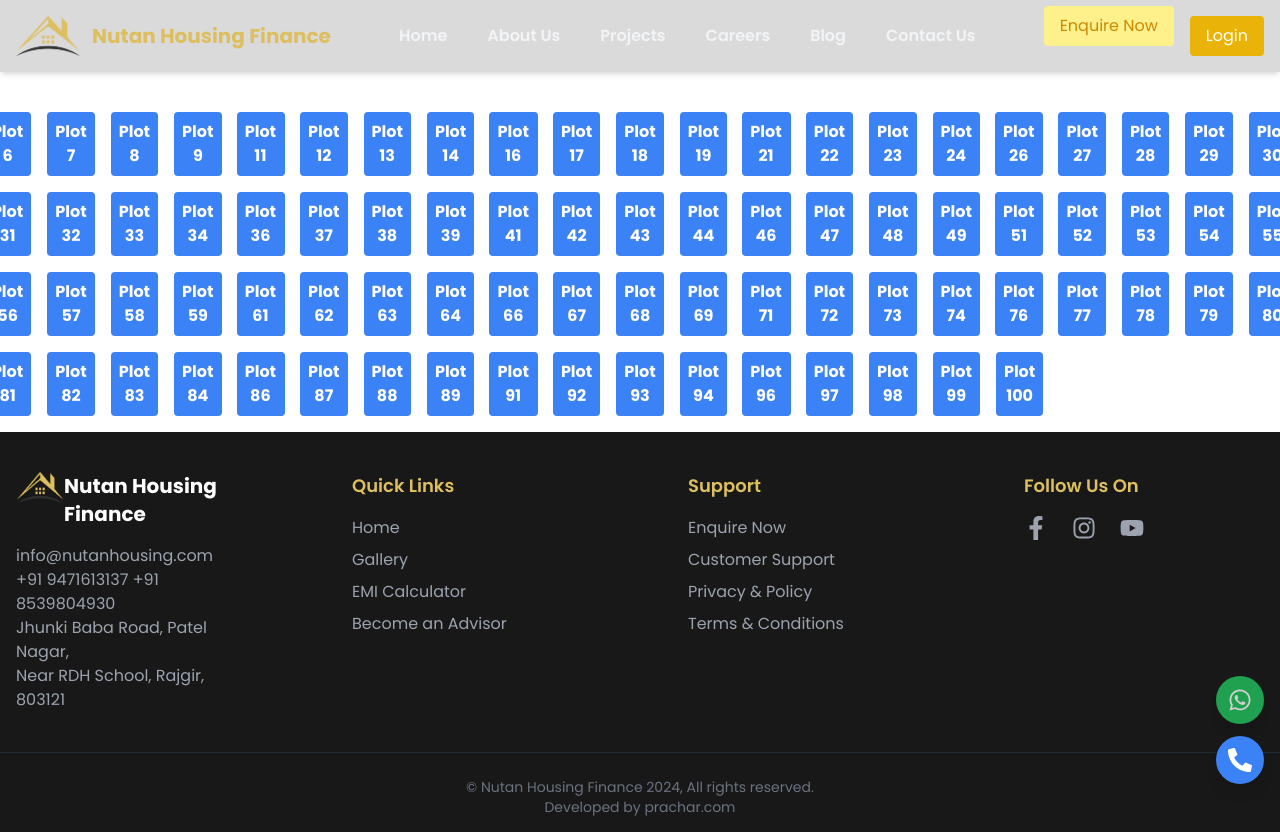
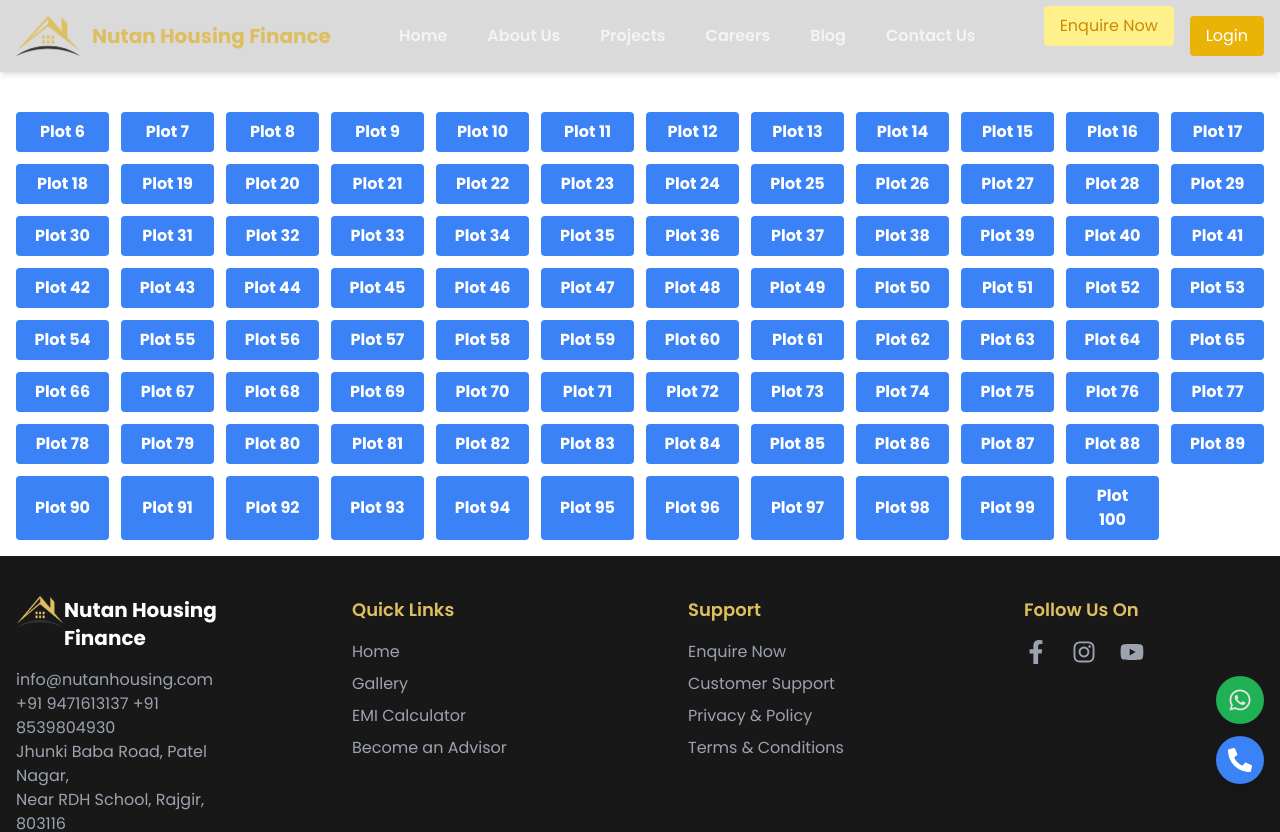
Before and after one commit to meaviishek/Nutan-Housing, a React (Vite) app in the folder Frontend/: page /plot in a window 1280 px wide. Shown: the top 832 px of the page. Built offline with nearby package versions, Linux system fonts and the light colour scheme.

Commit message:
first commit

```diff
--- a/Frontend/src/components/Footer.jsx
+++ b/Frontend/src/components/Footer.jsx
@@ -26,7 +26,7 @@
         <div className="text-gray-400">
           <p><a href="mailto:info@nutanhousing.com" className="hover:text-white">info@nutanhousing.com</a></p>
           <p><a href="tel:+919471613137" className="hover:text-white">+91 9471613137</a> <a href="tel:+918539804930" className="hover:text-white">+91 8539804930</a></p>
-          <p>Jhunki Baba Road, Patel Nagar,<br />Near RDH School, Rajgir, 803121</p>
+          <p>Jhunki Baba Road, Patel Nagar,<br />Near RDH School, Rajgir, 803116</p>
         </div>
       </div>
 
--- a/Frontend/src/components/pages/Contact.jsx
+++ b/Frontend/src/components/pages/Contact.jsx
@@ -65,7 +65,7 @@
                       </div>
             <div>
               <h4 className="font-semibold text-lg">Address</h4>
-              <p>Jhunki Baba Road, Patel Nagar, Near RDH School, Rajgir, 803121</p>
+              <p>Jhunki Baba Road, Patel Nagar, Near RDH School, Rajgir, 803116</p>
             </div>
           </div>
 
--- a/Frontend/src/components/pages/Plot.jsx
+++ b/Frontend/src/components/pages/Plot.jsx
@@ -1,4 +1,4 @@
-import { useState } from 'react';
+import React, { useState } from 'react';
 
 const plotLayout = [
   [6, 7, 8, 9, 10],
@@ -34,21 +34,17 @@
   };
 
   return (
-    <div className="container mx-auto   p-4 mt-24">
-      {/* Render grid layout */}
-      <div className="grid grid-cols-5 gap-4">
-        {plotLayout.map((row, rowIndex) => (
-          <div key={rowIndex} className="flex justify-center space-x-4">
-            {row.map((plot) => (
+    <div className="p-4 mt-24">
+      {/* Responsive Grid Layout */}
+      <div className="grid grid-cols-5 sm:grid-cols-6 md:grid-cols-8 lg:grid-cols-12 gap-3">
+        {plotLayout.flat().map((plot) => (
           <button
             key={plot}
             onClick={() => handleClick(plot)}
-                className="bg-blue-500 hover:bg-blue-700 text-white font-bold py-2 px-2 rounded"
+            className="bg-blue-500 hover:bg-blue-700 text-white font-bold py-2 px-4 rounded"
           >
             Plot {plot}
           </button>
-            ))}
-          </div>
         ))}
       </div>
 
```
Lines whose indentation alone changed are shown as unchanged.
